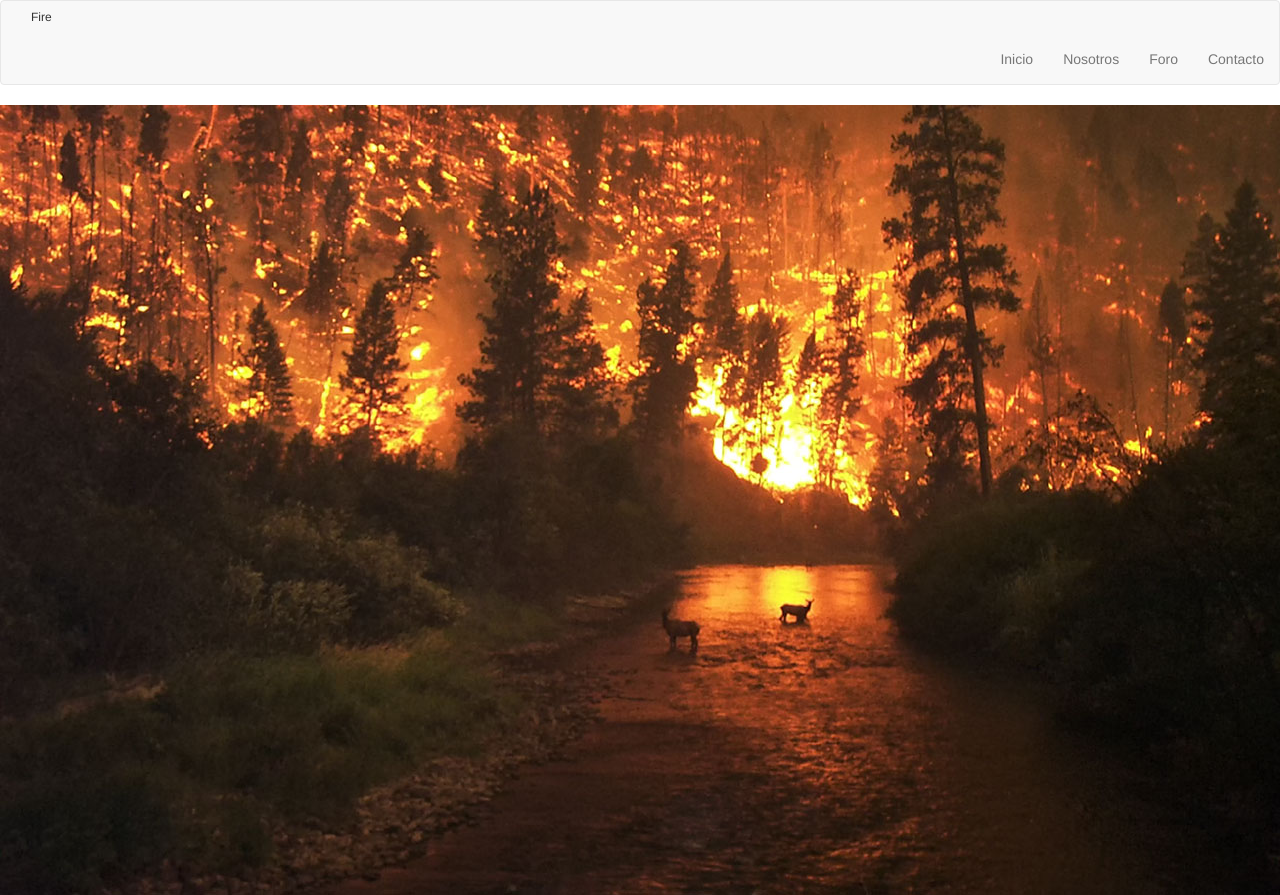
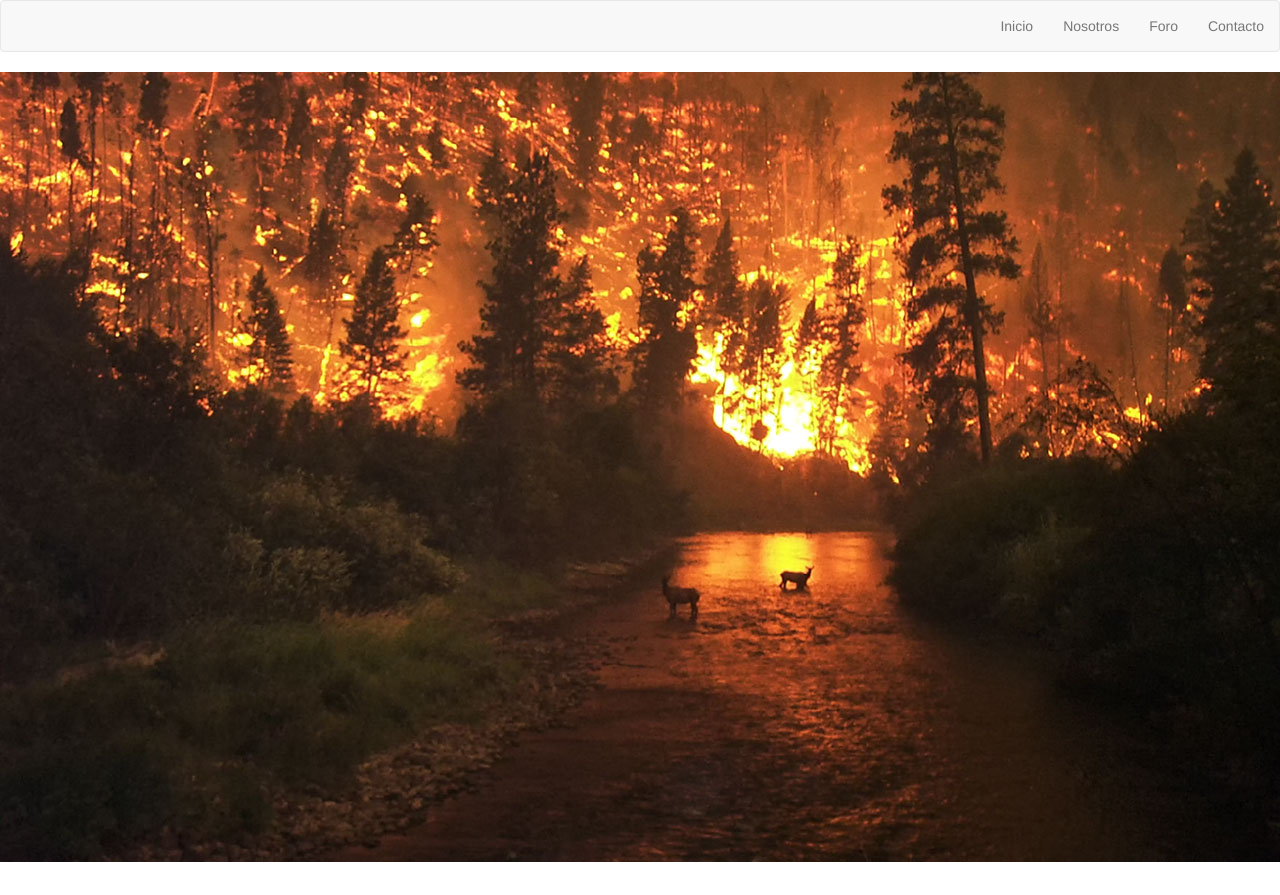
Before and after one commit to northernbulls/NasaApp, a plain HTML site: page index.html in a window 1280 px wide. After the commit the page ends 862 px from the top, so only its background shows below. Drawn offline with nearby package versions, Linux system fonts and the light colour scheme.

Commit message:
Se quito el boton

```diff
--- a/index.html
+++ b/index.html
@@ -23,9 +23,6 @@
 
     <div class="container-fluid">
 
-    <div class="container-fluid">
-        <h6>Fire</h6>
-    </div>
 
       <ul class="nav navbar-nav navbar-right">
         <li><a href="#">Inicio</a></li>
```
